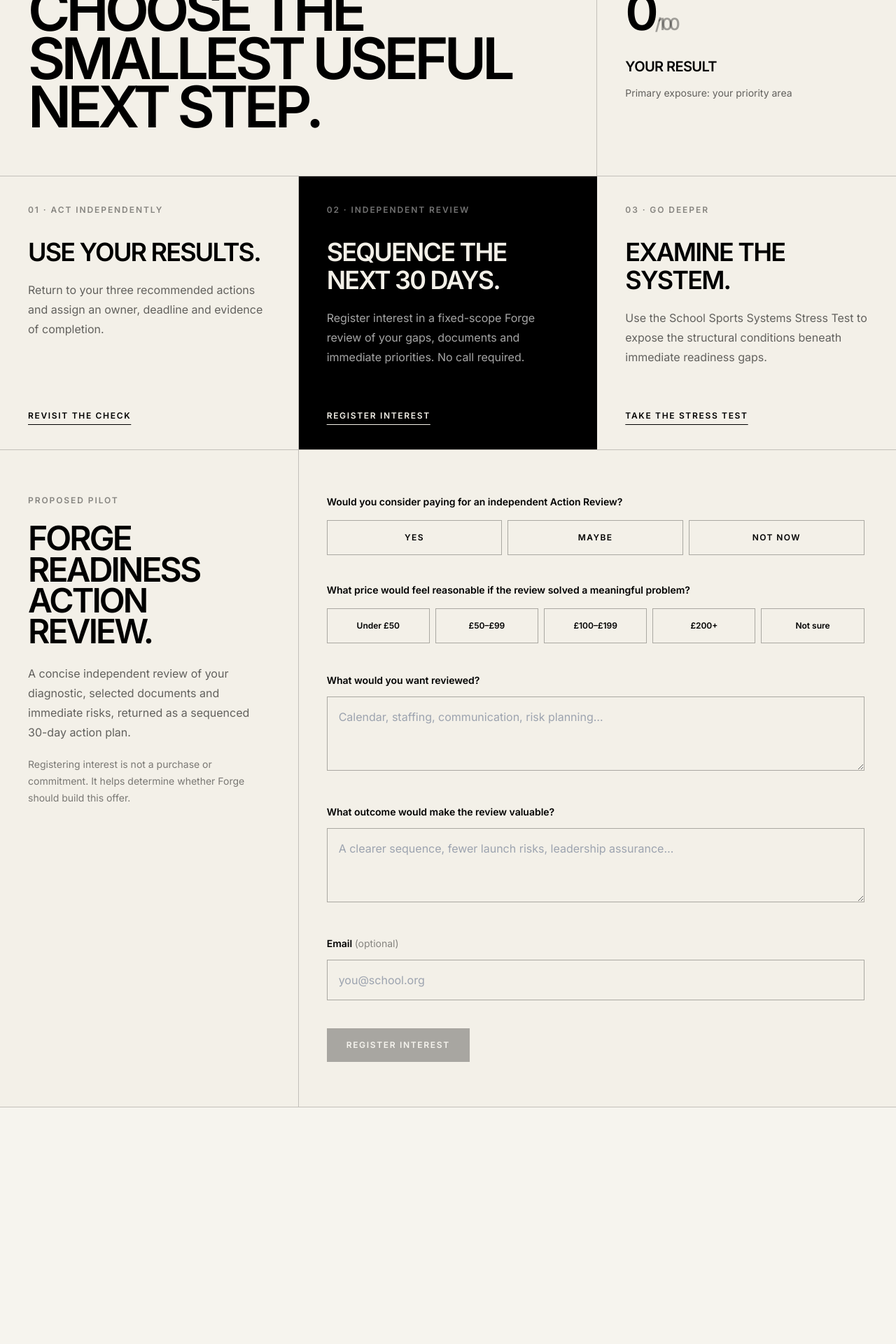
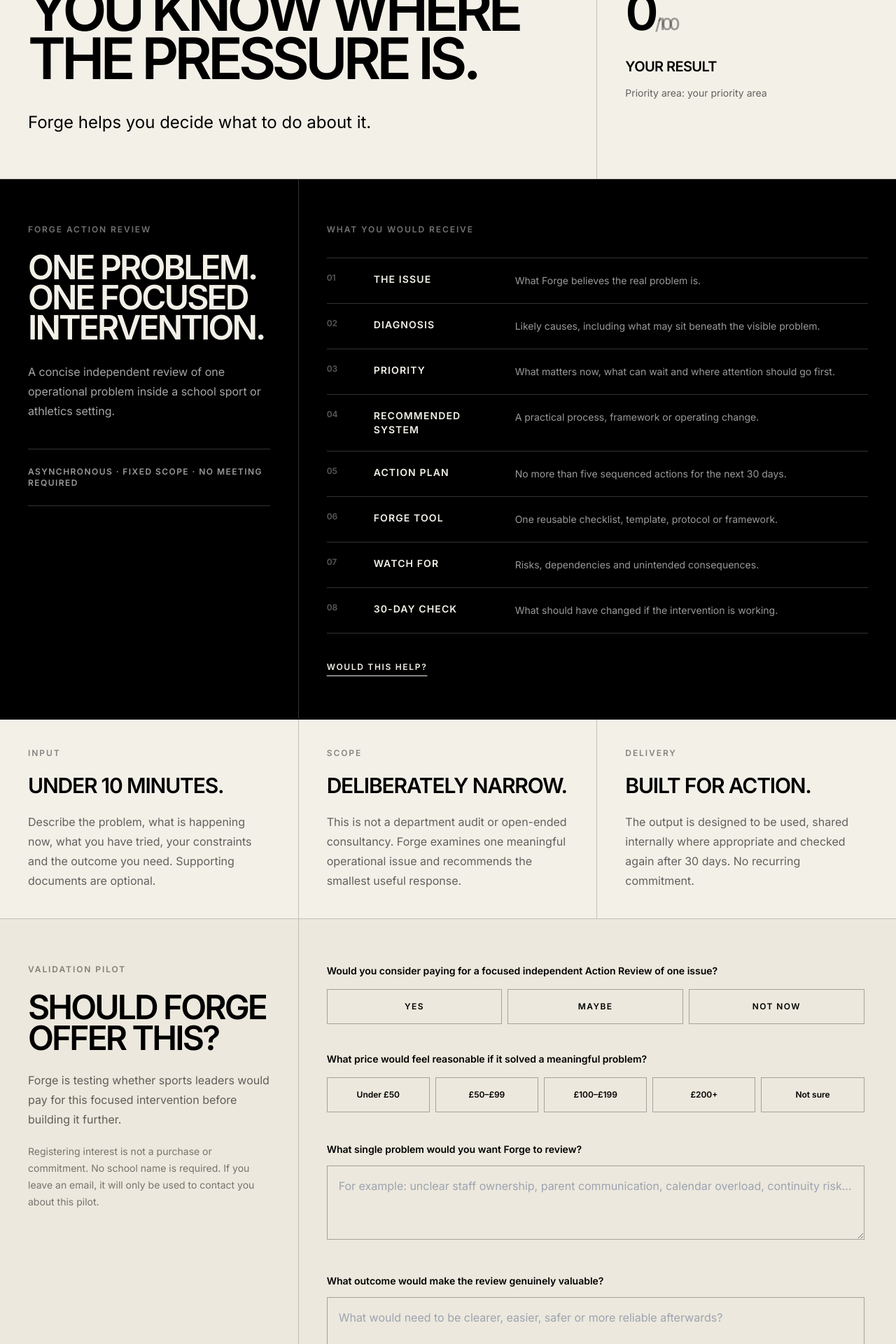
Before and after one commit to TSumerfield/forge-stress-test, a Next.js app: page /next-step in a window 1280 px wide. Shown: the part 200-2120 px from the top of the page at 70% size. Before the commit the page ends 1782 px from the top, so only its background shows below. Built offline with nearby package versions, Linux system fonts and the light colour scheme; no server answers.

Commit message:
Tighten Action Review validation offer

```diff
--- a/app/next-step/page.tsx
+++ b/app/next-step/page.tsx
@@ -5,6 +5,7 @@
 import { supabase } from "../../lib/supabaseClient";
 
 type Context = {
+  source: "readiness_check" | "stress_test" | "direct";
   score: number | null;
   profile: string;
   exposure: string;
@@ -18,8 +19,24 @@
   ["unsure", "Not sure"],
 ];
 
+const deliverables = [
+  ["01", "The issue", "What Forge believes the real problem is."],
+  ["02", "Diagnosis", "Likely causes, including what may sit beneath the visible problem."],
+  ["03", "Priority", "What matters now, what can wait and where attention should go first."],
+  ["04", "Recommended system", "A practical process, framework or operating change."],
+  ["05", "Action plan", "No more than five sequenced actions for the next 30 days."],
+  ["06", "Forge tool", "One reusable checklist, template, protocol or framework."],
+  ["07", "Watch for", "Risks, dependencies and unintended consequences."],
+  ["08", "30-day check", "What should have changed if the intervention is working."],
+];
+
 export default function NextStepPage() {
-  const [context, setContext] = useState<Context>({ score: null, profile: "YOUR RESULT", exposure: "your priority area" });
+  const [context, setContext] = useState<Context>({
+    source: "direct",
+    score: null,
+    profile: "YOUR RESULT",
+    exposure: "your priority area",
+  });
   const [interestLevel, setInterestLevel] = useState("");
   const [priceRange, setPriceRange] = useState("");
   const [reviewFocus, setReviewFocus] = useState("");
@@ -30,7 +47,11 @@
   useEffect(() => {
     const params = new URLSearchParams(window.location.search);
     const rawScore = Number(params.get("score"));
+    const rawSource = params.get("source");
+    const source = rawSource === "stress_test" || rawSource === "readiness_check" ? rawSource : "direct";
+
     setContext({
+      source,
       score: Number.isFinite(rawScore) && rawScore >= 0 && rawScore <= 100 ? rawScore : null,
       profile: params.get("profile") || "YOUR RESULT",
       exposure: params.get("exposure") || "your priority area",
@@ -42,8 +63,9 @@
     if (!interestLevel || !priceRange || status === "saving") return;
     setStatus("saving");
 
-    const { error } = await supabase.from("action_review_interest").insert([{
-      source_diagnostic: "readiness_check",
+    const { error } = await supabase.from("action_review_interest").insert([
+      {
+        source_diagnostic: context.source,
         diagnostic_score: context.score,
         diagnostic_profile: context.profile,
         primary_exposure: context.exposure,
@@ -52,7 +74,8 @@
         review_focus: reviewFocus.trim() || null,
         valuable_outcome: valuableOutcome.trim() || null,
         email: email.trim() || null,
-    }]);
+      },
+    ]);
 
     setStatus(error ? "error" : "saved");
   }
@@ -62,7 +85,7 @@
       <header className="border-b border-black/20">
         <div className="mx-auto flex max-w-[1500px] items-center justify-between px-6 py-6 md:px-10">
           <Link href="/" className="text-sm font-semibold tracking-[0.18em]">FORGE</Link>
-          <span className="text-[10px] font-semibold tracking-[0.16em] text-black/55 md:text-xs">CHOOSE YOUR NEXT STEP</span>
+          <span className="text-[10px] font-semibold tracking-[0.16em] text-black/55 md:text-xs">ACTION REVIEW · PILOT</span>
         </div>
       </header>
 
@@ -70,52 +93,114 @@
         <div className="mx-auto grid max-w-[1500px] md:grid-cols-12">
           <div className="border-b border-black/20 px-6 py-12 md:col-span-8 md:border-b-0 md:border-r md:px-10 md:py-16">
             <p className="text-xs font-semibold tracking-[0.18em] text-black/55">FROM DIAGNOSIS TO ACTION</p>
-            <h1 className="mt-8 max-w-5xl text-[13vw] font-semibold uppercase leading-[0.84] tracking-[-0.07em] md:text-[6.4vw]">Choose the smallest useful next step.</h1>
+            <h1 className="mt-8 max-w-5xl text-[13vw] font-semibold uppercase leading-[0.84] tracking-[-0.07em] md:text-[6.4vw]">You know where the pressure is.</h1>
+            <p className="mt-10 max-w-2xl text-xl leading-relaxed md:text-2xl">Forge helps you decide what to do about it.</p>
           </div>
           <aside className="px-6 py-12 md:col-span-4 md:px-10 md:py-16">
             <p className="text-xs font-semibold tracking-[0.16em] text-black/45">YOUR CONTEXT</p>
             {context.score !== null && <p className="mt-8 text-7xl font-semibold tracking-[-0.07em]">{context.score}<span className="text-2xl text-black/35">/100</span></p>}
             <p className="mt-7 text-xl font-semibold uppercase tracking-[-0.03em]">{context.profile}</p>
-            <p className="mt-3 text-sm leading-6 text-black/60">Primary exposure: {context.exposure}</p>
+            <p className="mt-3 text-sm leading-6 text-black/60">Priority area: {context.exposure}</p>
           </aside>
         </div>
       </section>
 
-      <section className="border-b border-black/20">
-        <div className="mx-auto grid max-w-[1500px] lg:grid-cols-3">
-          <article className="flex min-h-[390px] flex-col justify-between border-b border-black/20 p-8 lg:border-b-0 lg:border-r lg:p-10">
-            <div><p className="text-xs font-semibold tracking-[0.16em] text-black/45">01 · ACT INDEPENDENTLY</p><h2 className="mt-8 text-4xl font-semibold uppercase tracking-[-0.05em]">Use your results.</h2><p className="mt-5 leading-7 text-black/60">Return to your three recommended actions and assign an owner, deadline and evidence of completion.</p></div>
-            <Link href="/readiness-check" className="mt-10 w-fit text-xs font-semibold tracking-[0.14em] underline underline-offset-8">REVISIT THE CHECK</Link>
-          </article>
-          <article className="flex min-h-[390px] flex-col justify-between border-b border-black/20 bg-black p-8 text-[#f3f0e8] lg:border-b-0 lg:border-r lg:p-10">
-            <div><p className="text-xs font-semibold tracking-[0.16em] text-white/45">02 · INDEPENDENT REVIEW</p><h2 className="mt-8 text-4xl font-semibold uppercase tracking-[-0.05em]">Sequence the next 30 days.</h2><p className="mt-5 leading-7 text-white/65">Register interest in a fixed-scope Forge review of your gaps, documents and immediate priorities. No call required.</p></div>
-            <a href="#interest" className="mt-10 w-fit text-xs font-semibold tracking-[0.14em] underline underline-offset-8">REGISTER INTEREST</a>
-          </article>
-          <article className="flex min-h-[390px] flex-col justify-between p-8 lg:p-10">
-            <div><p className="text-xs font-semibold tracking-[0.16em] text-black/45">03 · GO DEEPER</p><h2 className="mt-8 text-4xl font-semibold uppercase tracking-[-0.05em]">Examine the system.</h2><p className="mt-5 leading-7 text-black/60">Use the School Sports Systems Stress Test to expose the structural conditions beneath immediate readiness gaps.</p></div>
-            <Link href="/stress-test" className="mt-10 w-fit text-xs font-semibold tracking-[0.14em] underline underline-offset-8">TAKE THE STRESS TEST</Link>
-          </article>
+      <section className="border-b border-black/20 bg-black text-[#f3f0e8]">
+        <div className="mx-auto grid max-w-[1500px] md:grid-cols-12">
+          <div className="border-b border-white/20 px-6 py-12 md:col-span-4 md:border-b-0 md:border-r md:px-10 md:py-16">
+            <p className="text-xs font-semibold tracking-[0.16em] text-white/45">FORGE ACTION REVIEW</p>
+            <h2 className="mt-6 text-5xl font-semibold uppercase leading-[0.9] tracking-[-0.06em]">One problem. One focused intervention.</h2>
+            <p className="mt-7 leading-7 text-white/65">A concise independent review of one operational problem inside a school sport or athletics setting.</p>
+            <div className="mt-10 border-y border-white/20 py-6 text-xs font-semibold uppercase tracking-[0.12em] text-white/60">
+              Asynchronous · Fixed scope · No meeting required
+            </div>
+          </div>
+          <div className="px-6 py-12 md:col-span-8 md:px-10 md:py-16">
+            <p className="text-xs font-semibold tracking-[0.16em] text-white/45">WHAT YOU WOULD RECEIVE</p>
+            <div className="mt-8 divide-y divide-white/20 border-y border-white/20">
+              {deliverables.map(([number, title, description]) => (
+                <div key={number} className="grid gap-3 py-5 md:grid-cols-[55px_190px_1fr] md:items-start">
+                  <span className="text-xs font-semibold text-white/35">{number}</span>
+                  <span className="text-sm font-semibold uppercase tracking-[0.08em]">{title}</span>
+                  <span className="text-sm leading-6 text-white/60">{description}</span>
+                </div>
+              ))}
+            </div>
+            <a href="#interest" className="mt-10 inline-block text-xs font-semibold tracking-[0.14em] underline underline-offset-8">WOULD THIS HELP?</a>
+          </div>
         </div>
       </section>
 
-      <section id="interest" className="border-b border-black/20">
+      <section className="border-b border-black/20">
+        <div className="mx-auto grid max-w-[1500px] md:grid-cols-3">
+          <div className="border-b border-black/20 p-8 md:border-b-0 md:border-r md:p-10">
+            <p className="text-xs font-semibold tracking-[0.16em] text-black/45">INPUT</p>
+            <h3 className="mt-5 text-3xl font-semibold uppercase tracking-[-0.04em]">Under 10 minutes.</h3>
+            <p className="mt-5 leading-7 text-black/60">Describe the problem, what is happening now, what you have tried, your constraints and the outcome you need. Supporting documents are optional.</p>
+          </div>
+          <div className="border-b border-black/20 p-8 md:border-b-0 md:border-r md:p-10">
+            <p className="text-xs font-semibold tracking-[0.16em] text-black/45">SCOPE</p>
+            <h3 className="mt-5 text-3xl font-semibold uppercase tracking-[-0.04em]">Deliberately narrow.</h3>
+            <p className="mt-5 leading-7 text-black/60">This is not a department audit or open-ended consultancy. Forge examines one meaningful operational issue and recommends the smallest useful response.</p>
+          </div>
+          <div className="p-8 md:p-10">
+            <p className="text-xs font-semibold tracking-[0.16em] text-black/45">DELIVERY</p>
+            <h3 className="mt-5 text-3xl font-semibold uppercase tracking-[-0.04em]">Built for action.</h3>
+            <p className="mt-5 leading-7 text-black/60">The output is designed to be used, shared internally where appropriate and checked again after 30 days. No recurring commitment.</p>
+          </div>
+        </div>
+      </section>
+
+      <section id="interest" className="border-b border-black/20 bg-[#ece8dd]">
         <div className="mx-auto grid max-w-[1500px] md:grid-cols-12">
           <div className="border-b border-black/20 px-6 py-12 md:col-span-4 md:border-b-0 md:border-r md:px-10 md:py-16">
-            <p className="text-xs font-semibold tracking-[0.16em] text-black/45">PROPOSED PILOT</p>
-            <h2 className="mt-6 text-5xl font-semibold uppercase leading-[0.92] tracking-[-0.06em]">Forge Readiness Action Review.</h2>
-            <p className="mt-6 leading-7 text-black/60">A concise independent review of your diagnostic, selected documents and immediate risks, returned as a sequenced 30-day action plan.</p>
-            <p className="mt-5 text-sm leading-6 text-black/50">Registering interest is not a purchase or commitment. It helps determine whether Forge should build this offer.</p>
+            <p className="text-xs font-semibold tracking-[0.16em] text-black/45">VALIDATION PILOT</p>
+            <h2 className="mt-6 text-5xl font-semibold uppercase leading-[0.92] tracking-[-0.06em]">Should Forge offer this?</h2>
+            <p className="mt-6 leading-7 text-black/60">Forge is testing whether sports leaders would pay for this focused intervention before building it further.</p>
+            <p className="mt-5 text-sm leading-6 text-black/50">Registering interest is not a purchase or commitment. No school name is required. If you leave an email, it will only be used to contact you about this pilot.</p>
           </div>
           <div className="px-6 py-12 md:col-span-8 md:px-10 md:py-16">
             {status === "saved" ? (
-              <div className="max-w-2xl border-y border-black py-12"><p className="text-xs font-semibold tracking-[0.16em] text-black/45">INTEREST RECORDED</p><h3 className="mt-5 text-4xl font-semibold uppercase tracking-[-0.05em]">Thank you. No sales call will follow.</h3><p className="mt-5 leading-7 text-black/60">If you supplied an email, Forge may contact you only if the pilot moves forward.</p></div>
+              <div className="max-w-2xl border-y border-black py-12">
+                <p className="text-xs font-semibold tracking-[0.16em] text-black/45">INTEREST RECORDED</p>
+                <h3 className="mt-5 text-4xl font-semibold uppercase tracking-[-0.05em]">Thank you. That is useful evidence.</h3>
+                <p className="mt-5 leading-7 text-black/60">If you supplied an email, Forge may contact you only if the Action Review pilot moves forward. No sales call is required.</p>
+              </div>
             ) : (
               <form onSubmit={submitInterest} className="max-w-3xl space-y-10">
-                <fieldset><legend className="text-sm font-semibold">Would you consider paying for an independent Action Review?</legend><div className="mt-4 grid gap-2 sm:grid-cols-3">{[["yes","Yes"],["maybe","Maybe"],["not_now","Not now"]].map(([value,label]) => <button type="button" key={value} onClick={() => setInterestLevel(value)} className={`border px-5 py-4 text-xs font-semibold tracking-[0.12em] ${interestLevel === value ? "bg-black text-white" : "border-black/30"}`}>{label.toUpperCase()}</button>)}</div></fieldset>
-                <fieldset><legend className="text-sm font-semibold">What price would feel reasonable if the review solved a meaningful problem?</legend><div className="mt-4 grid gap-2 sm:grid-cols-5">{priceOptions.map(([value,label]) => <button type="button" key={value} onClick={() => setPriceRange(value)} className={`border px-3 py-4 text-xs font-semibold ${priceRange === value ? "bg-black text-white" : "border-black/30"}`}>{label}</button>)}</div></fieldset>
-                <label className="block"><span className="text-sm font-semibold">What would you want reviewed?</span><textarea value={reviewFocus} onChange={(e) => setReviewFocus(e.target.value)} rows={3} className="mt-3 w-full border border-black/30 bg-transparent p-4 outline-none focus:border-black" placeholder="Calendar, staffing, communication, risk planning…" /></label>
-                <label className="block"><span className="text-sm font-semibold">What outcome would make the review valuable?</span><textarea value={valuableOutcome} onChange={(e) => setValuableOutcome(e.target.value)} rows={3} className="mt-3 w-full border border-black/30 bg-transparent p-4 outline-none focus:border-black" placeholder="A clearer sequence, fewer launch risks, leadership assurance…" /></label>
-                <label className="block"><span className="text-sm font-semibold">Email <span className="font-normal text-black/45">(optional)</span></span><input type="email" value={email} onChange={(e) => setEmail(e.target.value)} className="mt-3 w-full border border-black/30 bg-transparent p-4 outline-none focus:border-black" placeholder="you@school.org" /></label>
+                <fieldset>
+                  <legend className="text-sm font-semibold">Would you consider paying for a focused independent Action Review of one issue?</legend>
+                  <div className="mt-4 grid gap-2 sm:grid-cols-3">
+                    {[["yes", "Yes"], ["maybe", "Maybe"], ["not_now", "Not now"]].map(([value, label]) => (
+                      <button type="button" key={value} onClick={() => setInterestLevel(value)} className={`border px-5 py-4 text-xs font-semibold tracking-[0.12em] ${interestLevel === value ? "bg-black text-white" : "border-black/30"}`}>{label.toUpperCase()}</button>
+                    ))}
+                  </div>
+                </fieldset>
+
+                <fieldset>
+                  <legend className="text-sm font-semibold">What price would feel reasonable if it solved a meaningful problem?</legend>
+                  <div className="mt-4 grid gap-2 sm:grid-cols-5">
+                    {priceOptions.map(([value, label]) => (
+                      <button type="button" key={value} onClick={() => setPriceRange(value)} className={`border px-3 py-4 text-xs font-semibold ${priceRange === value ? "bg-black text-white" : "border-black/30"}`}>{label}</button>
+                    ))}
+                  </div>
+                </fieldset>
+
+                <label className="block">
+                  <span className="text-sm font-semibold">What single problem would you want Forge to review?</span>
+                  <textarea value={reviewFocus} onChange={(event) => setReviewFocus(event.target.value)} rows={3} className="mt-3 w-full border border-black/30 bg-transparent p-4 outline-none focus:border-black" placeholder="For example: unclear staff ownership, parent communication, calendar overload, continuity risk..." />
+                </label>
+
+                <label className="block">
+                  <span className="text-sm font-semibold">What outcome would make the review genuinely valuable?</span>
+                  <textarea value={valuableOutcome} onChange={(event) => setValuableOutcome(event.target.value)} rows={3} className="mt-3 w-full border border-black/30 bg-transparent p-4 outline-none focus:border-black" placeholder="What would need to be clearer, easier, safer or more reliable afterwards?" />
+                </label>
+
+                <label className="block">
+                  <span className="text-sm font-semibold">Email <span className="font-normal text-black/45">(optional)</span></span>
+                  <input type="email" value={email} onChange={(event) => setEmail(event.target.value)} className="mt-3 w-full border border-black/30 bg-transparent p-4 outline-none focus:border-black" placeholder="you@school.org" />
+                </label>
+
                 <button disabled={!interestLevel || !priceRange || status === "saving"} className="bg-black px-7 py-4 text-xs font-semibold tracking-[0.14em] text-white disabled:opacity-30">{status === "saving" ? "SAVING…" : "REGISTER INTEREST"}</button>
                 {status === "error" && <p className="text-sm text-red-700">Your response could not be saved. Please try again.</p>}
               </form>
@@ -123,6 +208,16 @@
           </div>
         </div>
       </section>
+
+      <section>
+        <div className="mx-auto flex max-w-[1500px] flex-col gap-6 px-6 py-10 md:flex-row md:items-center md:justify-between md:px-10">
+          <p className="max-w-2xl text-sm leading-6 text-black/50">Not ready for a review? Use the diagnostic finding independently. The purpose of Forge is better action, not unnecessary intervention.</p>
+          <div className="flex flex-wrap gap-6">
+            <Link href="/readiness-check" className="text-xs font-semibold tracking-[0.14em] underline underline-offset-8">READINESS CHECK</Link>
+            <Link href="/stress-test" className="text-xs font-semibold tracking-[0.14em] underline underline-offset-8">SYSTEMS STRESS TEST</Link>
+          </div>
+        </div>
+      </section>
     </main>
   );
 }
```
Lines whose indentation alone changed are shown as unchanged.
